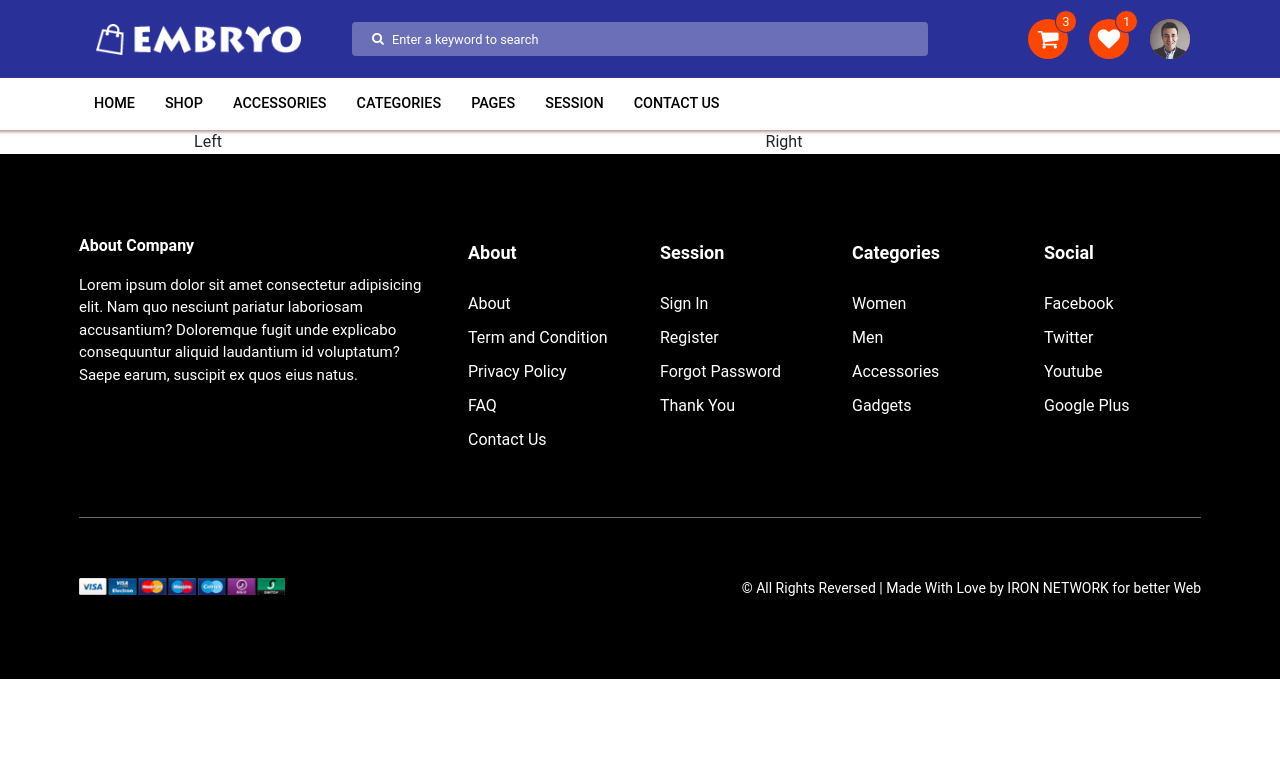
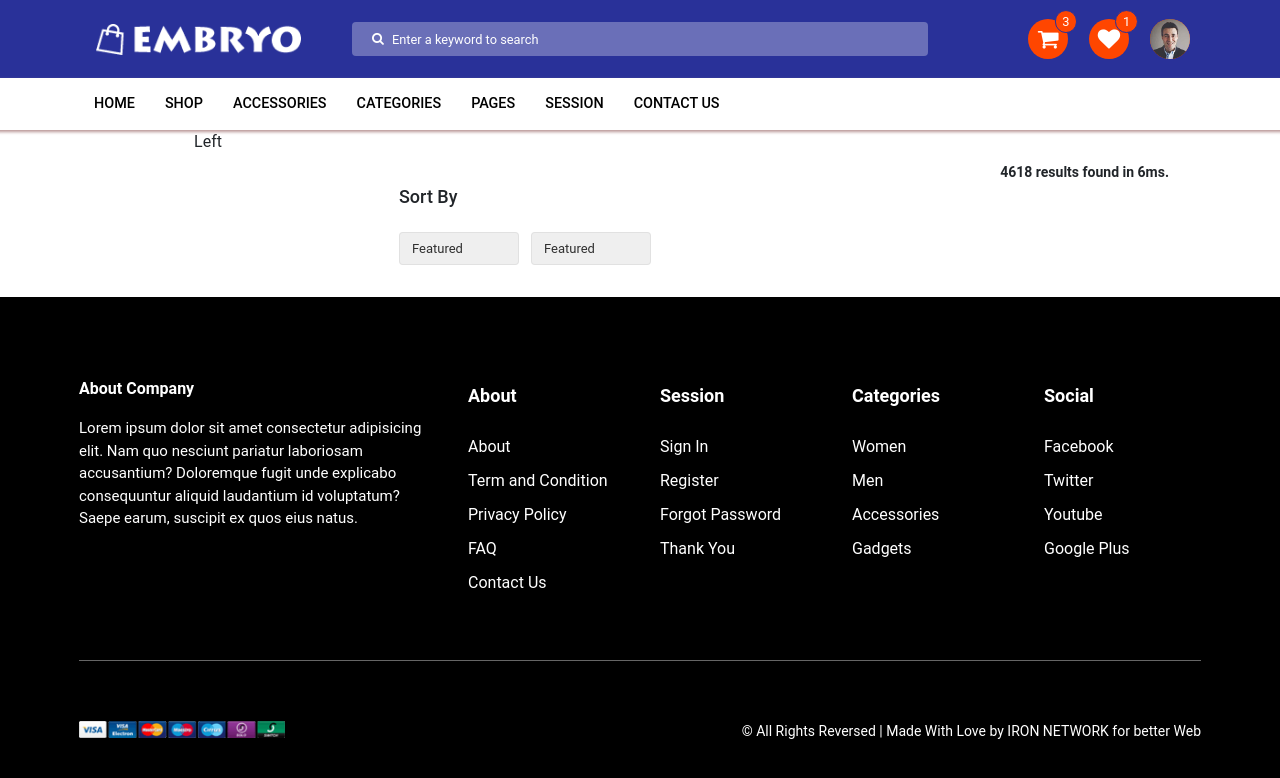
Before and after one commit to lmint3010/team-shop, a React (Create React App) app: page /categories in a window 1280 px wide. Shown: the top 778 px of the page. Built offline with nearby package versions, Linux system fonts and the light colour scheme.

Commit message:
Create Sortby for /categories

```diff
--- a/src/components/Categories/Categories.js
+++ b/src/components/Categories/Categories.js
@@ -1,11 +1,16 @@
 import React from 'react';
 import { Row, Col, Container } from 'reactstrap';
+
+import SortBy from './SortBy/SortBy';
+import './Categories.scss';
 
 const Categories = () => (
   <Container>
     <Row>
       <Col lg="3">Left</Col>
-      <Col lg="9">Right</Col>
+      <Col lg="9">
+        <SortBy />
+      </Col>
     </Row>
   </Container>
 )
--- /dev/null
+++ b/src/components/Categories/SortBy/SortBy.js
@@ -0,0 +1,24 @@
+import React from 'react';
+
+import './SortBy.scss';
+
+const SortBy = () => (
+  <div className="sortby">
+    <div>
+      <h5>Sort By</h5>
+      <select name="sort-1">
+        <option value="Featured">Featured</option>
+        <option value="Price-asc">Price Asc</option>
+        <option value="Price-desc">Price Desc</option>
+      </select>
+      <select name="sort-2">
+        <option value="Featured">Featured</option>
+        <option value="Price-asc">Price Asc</option>
+        <option value="Price-desc">Price Desc</option>
+      </select>
+    </div>
+    <p className="sort-by-status">4618 results found in 6ms.</p>
+  </div>
+)
+
+export default SortBy;
--- /dev/null
+++ b/src/components/Categories/SortBy/SortBy.scss
@@ -0,0 +1,32 @@
+.sortby {
+  display: flex;
+  padding: 1rem 2rem;
+  margin: 1rem 0;
+}
+
+.sort-by-status {
+  text-align: right;
+  flex-grow: 1;
+  font-weight: 600;
+  font-size: 14px;
+}
+
+.sortby h5 {
+  text-align: left;
+  margin: 1.5rem 0;
+  font-size: 18px;
+}
+
+select {
+  outline: none;
+  appearance: none;
+  -moz-appearance: none;
+  -webkit-appearance: none;
+  font-size: 13px;
+  padding: 6px 12px;
+  width: 120px;
+  color: rgba(0, 0, 0, .8);
+  border: 1px solid rgba(0, 0, 0, .06);
+  margin-right: 12px;
+  border-radius: 4px;
+}
```
